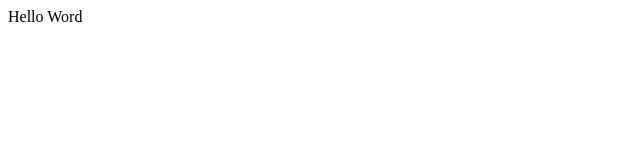
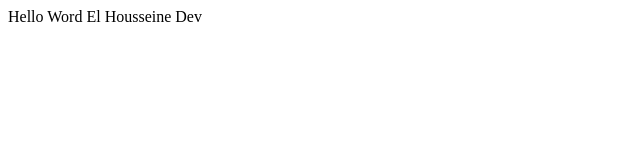
Before and after one commit to Housseinou/TESTGITHUB, a plain HTML site: page index.html in a window 1280 px wide. Shown: the whole page, without its empty margins (0-640 px from the left). Drawn offline with Linux system fonts and the light colour scheme.

Commit message:
Update index.html

```diff
--- a/index.html
+++ b/index.html
@@ -6,6 +6,6 @@
     <title>Document</title>
 </head>
 <body>
-    Hello Word
+    Hello Word El Housseine Dev
 </body>
 </html>
```
